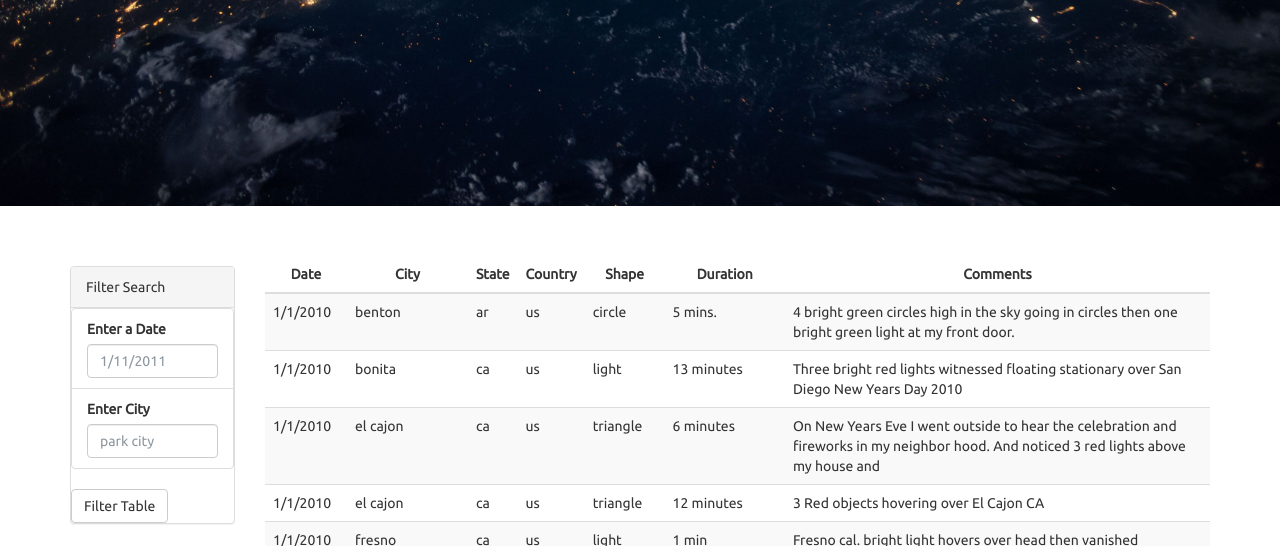
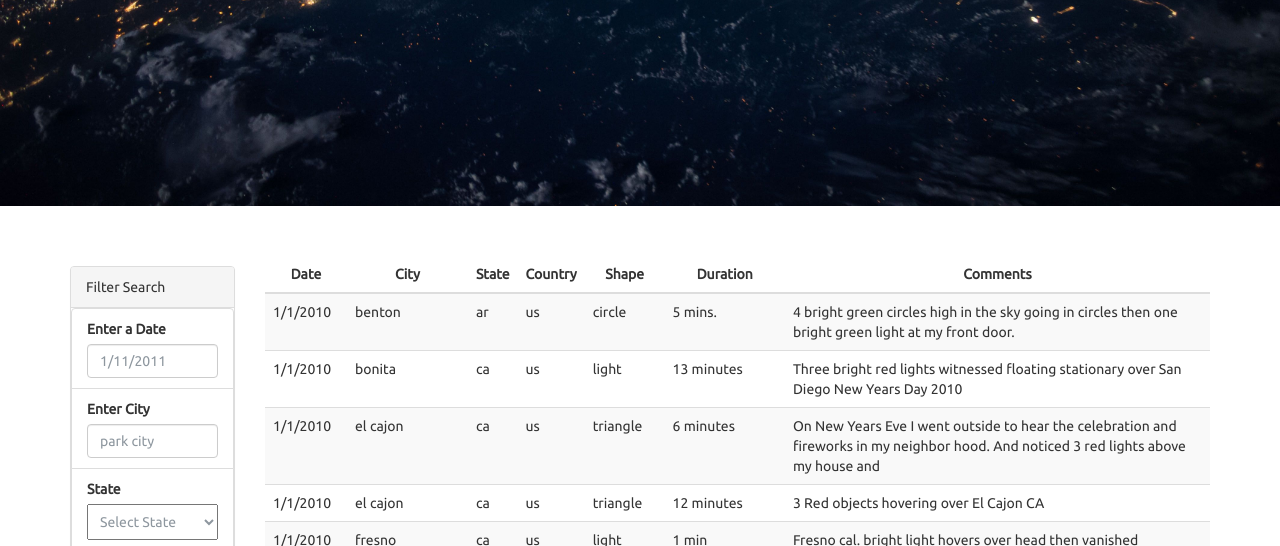
Before and after one commit to citizendez/UFO-Sightings, a plain HTML site: page UFO_level_2/index.html in a window 1280 px wide. Shown: the part 406-952 px from the top of the page. Drawn offline with nearby package versions, Linux system fonts and the light colour scheme.

Commit message:
select box

```diff
--- a/UFO_level_2/index.html
+++ b/UFO_level_2/index.html
@@ -43,6 +43,15 @@
                         <label for="city">Enter City</label>
                         <input class="form-control" id="city" type="text" placeholder="park city">
                       </li>
+                      <li class="filter list-group-item">
+                        <label for="state">State</label>
+                        <select class="form-select" id='state'>
+                          <option selected>Select State</option>
+                          <option value="1">AR</option>
+                          <option value="2">CA</option>
+                          <option value="3">AZ</option>
+                        </select>
+                      </li>
                     </ul>
                   </div>
                   <button id="filter-btn" type="button" class="btn btn-default">Filter Table</button>
```
Also changed, not shown: UFO_level_1/index.html (+1 -0 lines).
